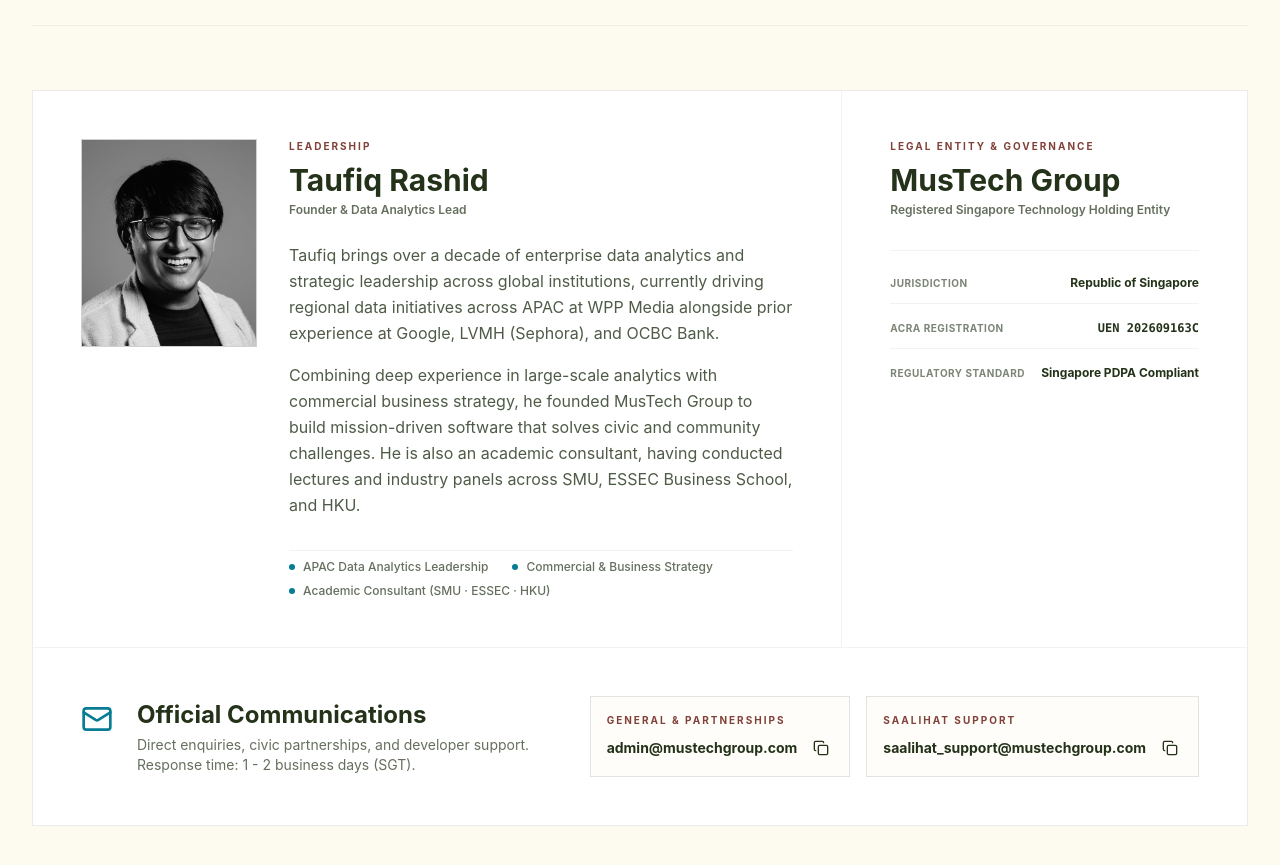
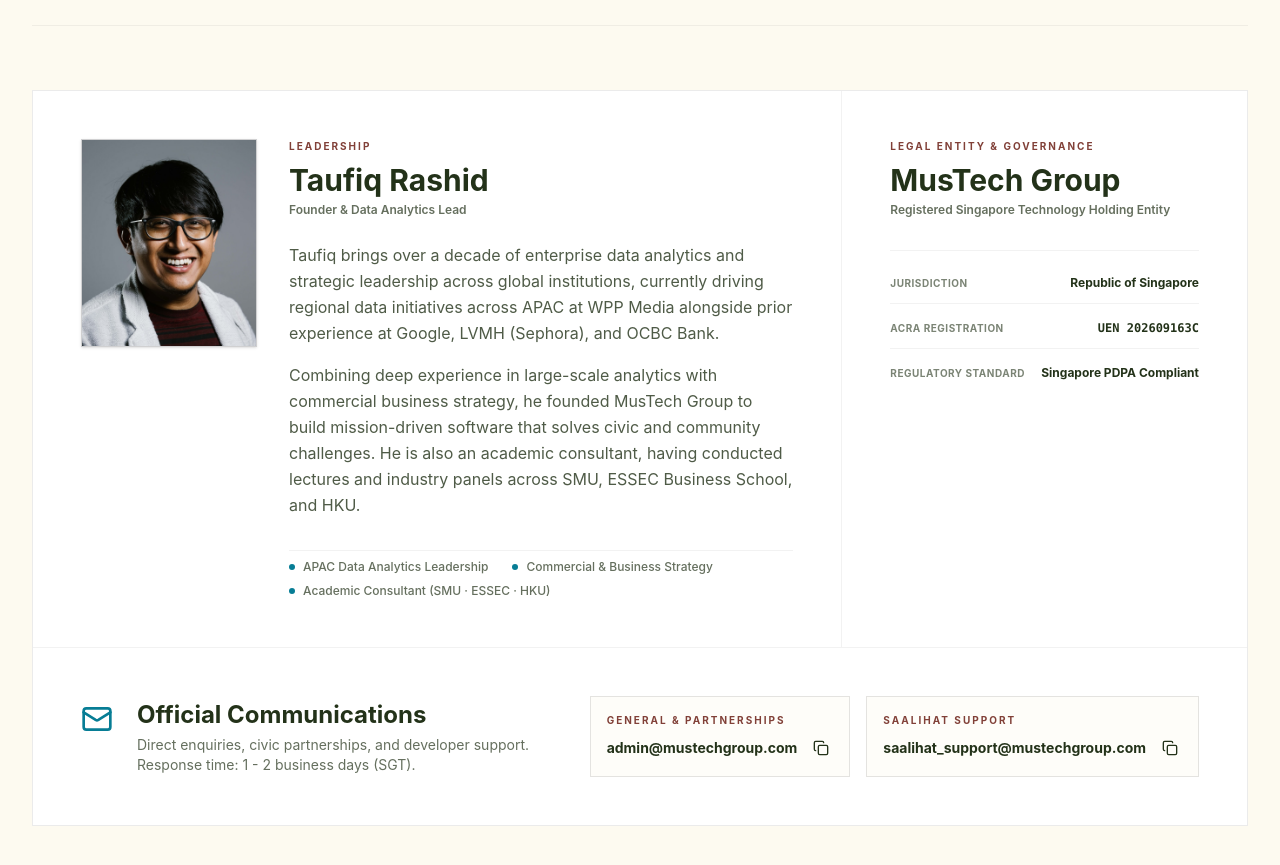
Before and after one commit to MusTechGroup/mustech-website, a Next.js app: page / in a window 1280 px wide. Shown: the part 4360-5225 px from the top of the page. Built offline with nearby package versions, Linux system fonts and the light colour scheme; a web font is replaced by a local one.

Commit message:
fix: optimize founder portrait image and remove hazy grayscale filter

```diff
--- a/src/components/CorporateDetails.tsx
+++ b/src/components/CorporateDetails.tsx
@@ -35,13 +35,14 @@ export default function CorporateDetails() {
 
             {/* Founder Profile */}
             <div className="lg:w-2/3 p-8 md:p-12 border-b lg:border-b-0 lg:border-r border-black/5 bg-white flex flex-col md:flex-row gap-8 items-start">
-              <div className="relative w-36 h-44 sm:w-44 sm:h-52 shrink-0 border border-black/15 bg-zinc-100 overflow-hidden">
+              <div className="relative w-36 h-44 sm:w-44 sm:h-52 shrink-0 border border-black/15 bg-zinc-100 overflow-hidden shadow-sm">
                 <Image
                   src="/brand/founder.jpg"
                   alt="Taufiq Rashid"
                   fill
+                  priority
                   sizes="(max-width: 640px) 144px, 176px"
-                  className="object-cover object-[center_40%] grayscale hover:grayscale-0 transition-all duration-500"
+                  className="object-cover object-[center_40%] transition-transform duration-500 hover:scale-105"
                 />
               </div>
 
```
Also changed, not shown: public/brand/founder.jpg, 1 other file (tests, documents, lock files or other folders).
